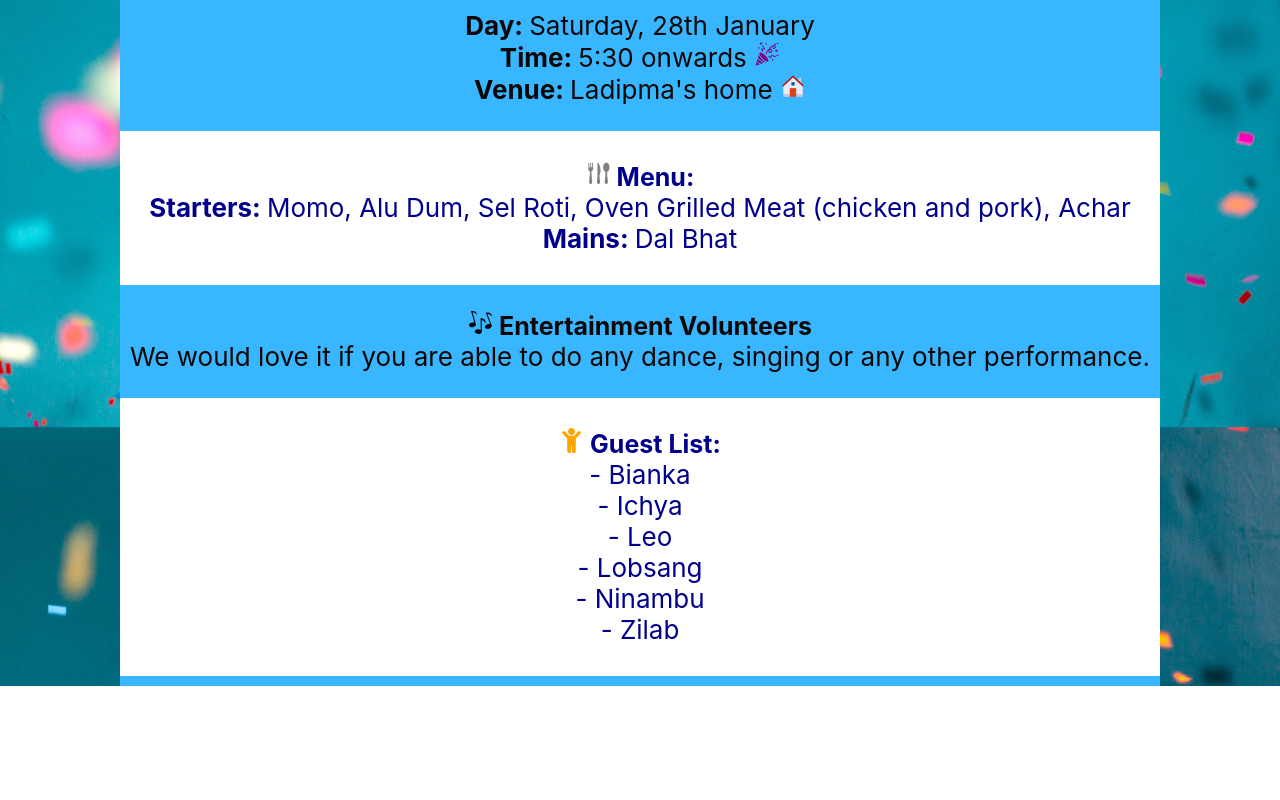
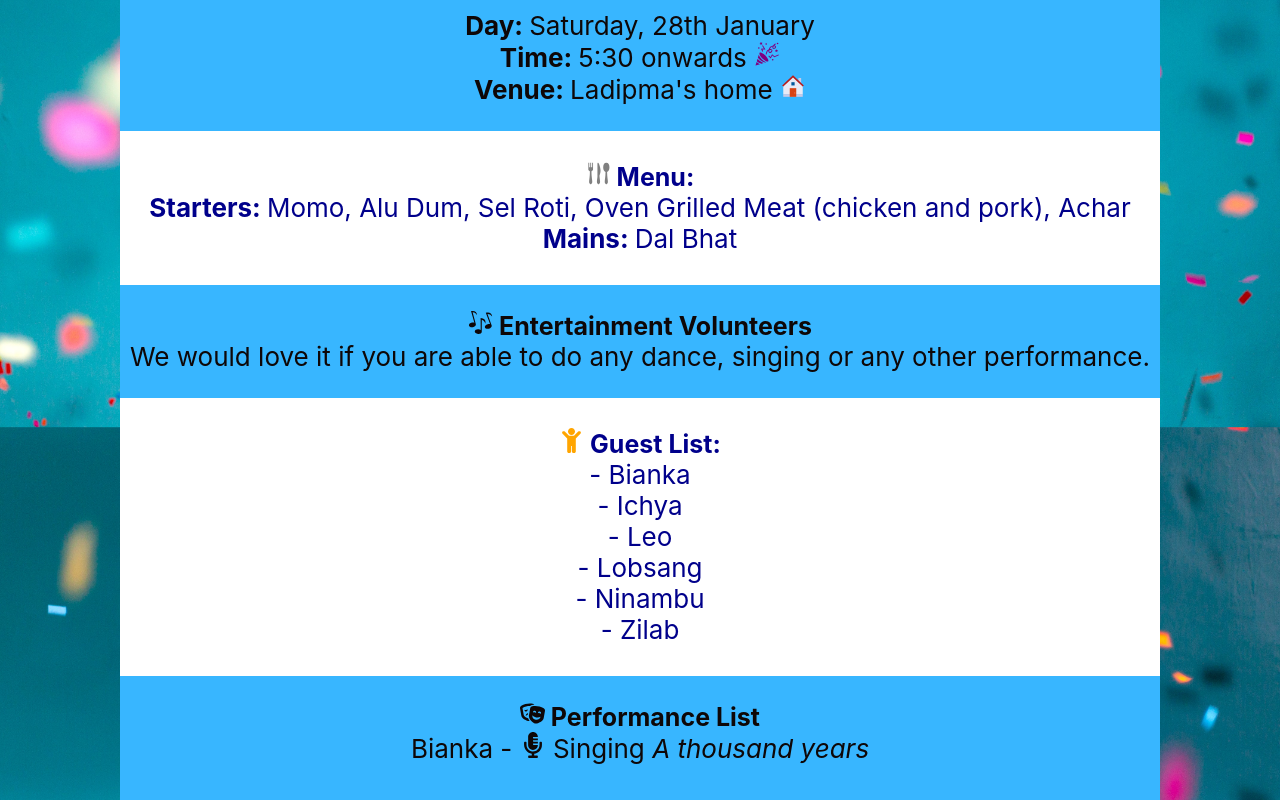
Before and after one commit to SaharaRai/birthday-folder, a React (Create React App) app: page / in a window 1280 px wide. Shown: the part 426-1226 px from the top of the page. Before the commit the page ends 1112 px from the top, so only its background shows below. Built offline with nearby package versions, Linux system fonts and the light colour scheme.

Commit message:
Performance list

```diff
--- a/src/App.js
+++ b/src/App.js
@@ -4,7 +4,7 @@ import photo from './photo_with_tocaboca_svg.svg';
 import './App.css';
 import { GiForkKnifeSpoon, GiBalloons, GiMusicalNotes, GiPartyPopper } from 'react-icons/gi';
 import { BsMoonStarsFill } from 'react-icons/bs';
-import { FaChild } from 'react-icons/fa';
+import { FaChild, FaTheaterMasks, FaMicrophoneAlt } from 'react-icons/fa';
 import { FcHome } from 'react-icons/fc';
 
 function App() {
@@ -79,6 +79,13 @@ function App() {
               <br></br>
             </p>
           </div>
+
+          <div style={{ }}>
+            <h3 className="margin-bottom-0" style= {{fontSize: '25px' }}><FaTheaterMasks/> Performance List</h3>
+            <p className='margin-top-0' style={{ paddingLeft: '10px', paddingRight: '10px'}}>
+              Bianka - <FaMicrophoneAlt/> Singing <i>A thousand years</i>
+            </p>
+          </div>
         </div>
         {/* <img src={logo} className="App-logo" alt="logo" />
         <p>
```
